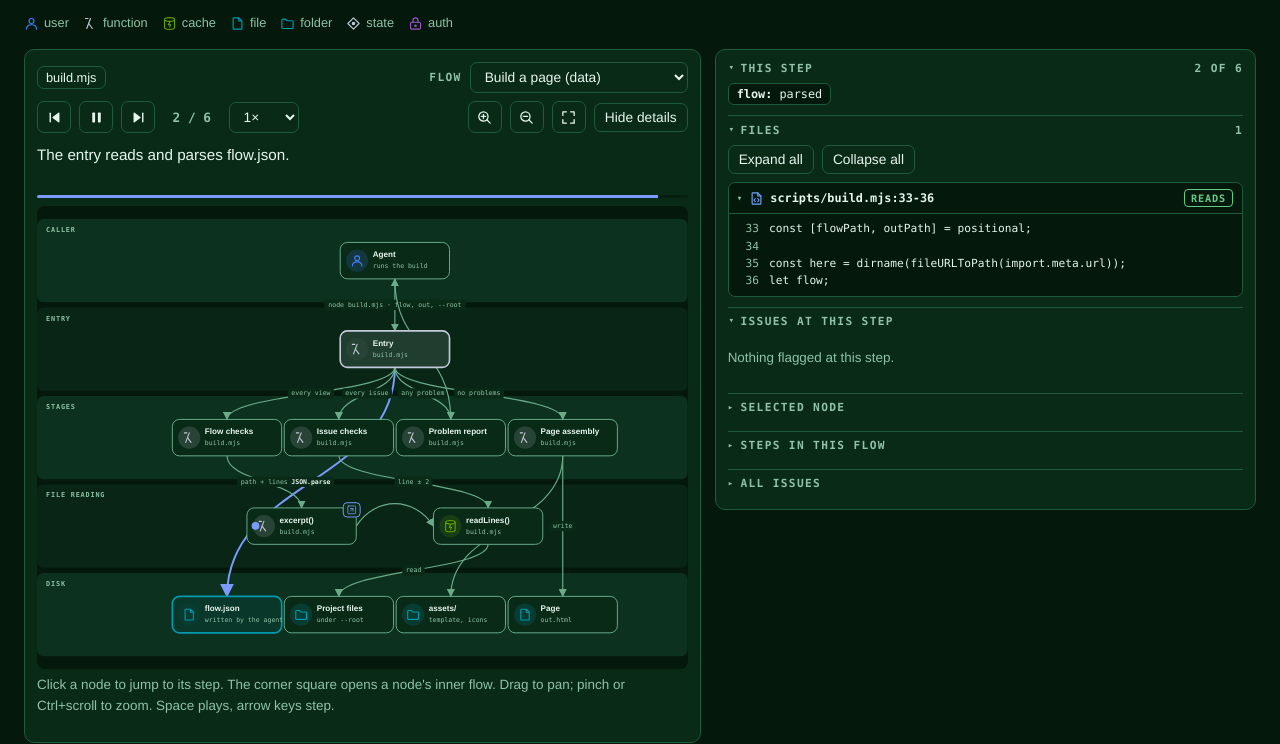
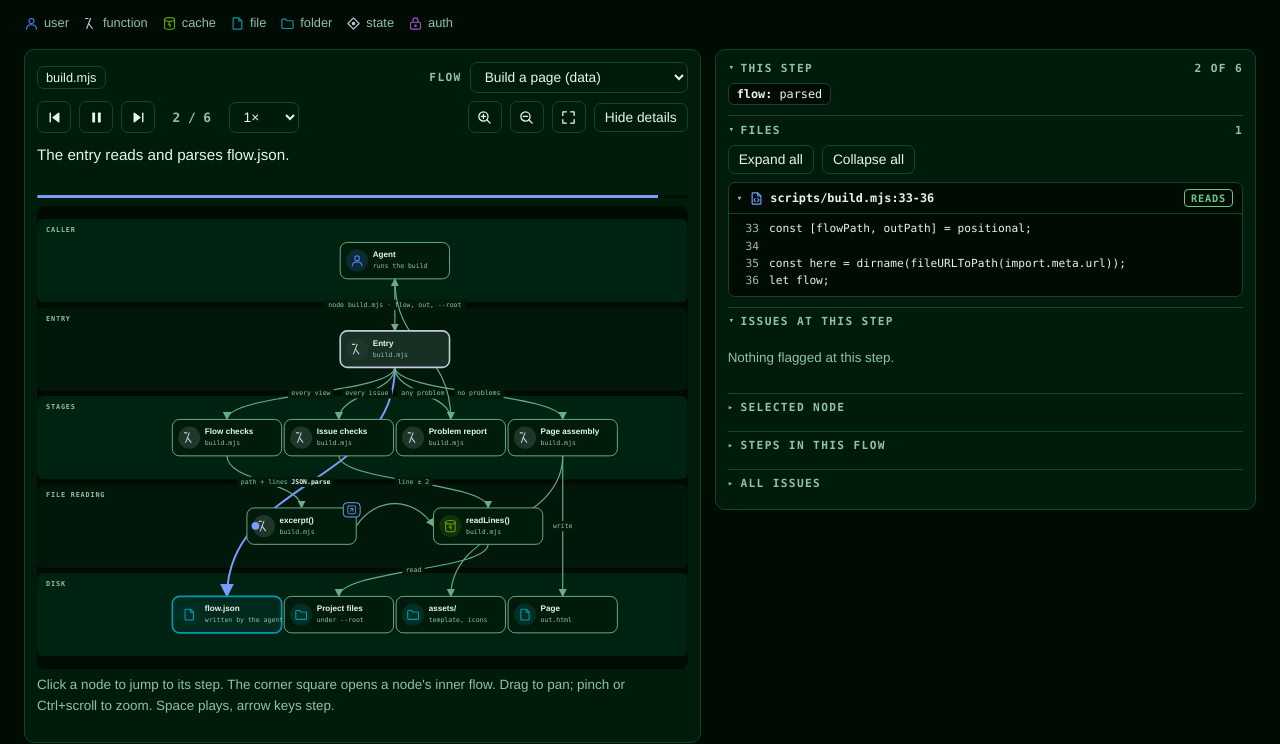
Before and after one commit to benjoox/code-viz, a website: page docs/demo/index.html in a window 1280 px wide. Shown: the part 174-918 px from the top of the page. Drawn offline with Linux system fonts and the dark colour scheme.

Commit message:
fix(flow-map): darken the green dark theme by two steps
Lower the lightness of the page, panel, band, lane and border greens by 0.06
while keeping hue and saturation. Text, wires and kind colours all gain contrast
against the darker surfaces.

```diff
--- a/docs/demo/index.html
+++ b/docs/demo/index.html
@@ -17,19 +17,19 @@
 }
 @media (prefers-color-scheme: dark) {
   :root:not([data-theme="light"]) {
-    --bg: #04180c; --surface: #0a2a18; --ink: #e6f6ed; --muted: #8fc2a6; --line: #1f5a3a; --band: #071d10;
+    --bg: #000b03; --surface: #001b0a; --ink: #e6f6ed; --muted: #8fc2a6; --line: #09492a; --band: #000f05;
     --accent: #7c9bff; --ok: #62cb85; --bug: #ff6d62; --risk: #f0a23a; --smell: #a68dff; --question: #3fc3cd;
     --c-ui: #427dfc; --c-api: #9c54c7; --c-queue: #8e710f; --c-ai: #dd3c73; --c-data: #63a402; --c-doc: #009ab0; --c-service: #c3cad9; --c-external: #9ca3af;
-    --lane: #0c311e; --wire: #6aab8a;
+    --lane: #002211; --wire: #6aab8a;
     --f-code: #6ea4ff; --f-doc: var(--c-doc); --f-data: #f0a23a; --f-media: #ff7fc0; --f-slides: #ff8c5a; --f-config: #c3cad9; --f-folder: var(--c-doc);
     color-scheme: dark;
   }
 }
 :root[data-theme="dark"] {
-  --bg: #04180c; --surface: #0a2a18; --ink: #e6f6ed; --muted: #8fc2a6; --line: #1f5a3a; --band: #071d10;
+  --bg: #000b03; --surface: #001b0a; --ink: #e6f6ed; --muted: #8fc2a6; --line: #09492a; --band: #000f05;
   --accent: #7c9bff; --ok: #62cb85; --bug: #ff6d62; --risk: #f0a23a; --smell: #a68dff; --question: #3fc3cd;
   --c-ui: #427dfc; --c-api: #9c54c7; --c-queue: #8e710f; --c-ai: #dd3c73; --c-data: #63a402; --c-doc: #009ab0; --c-service: #c3cad9; --c-external: #9ca3af;
-  --lane: #0c311e; --wire: #6aab8a;
+  --lane: #002211; --wire: #6aab8a;
   --f-code: #6ea4ff; --f-doc: var(--c-doc); --f-data: #f0a23a; --f-media: #ff7fc0; --f-slides: #ff8c5a; --f-config: #c3cad9; --f-folder: var(--c-doc);
   color-scheme: dark;
 }
```
Also changed, not shown: skills/flow-map/assets/template.html (+4 -4 lines), 1 other file.
